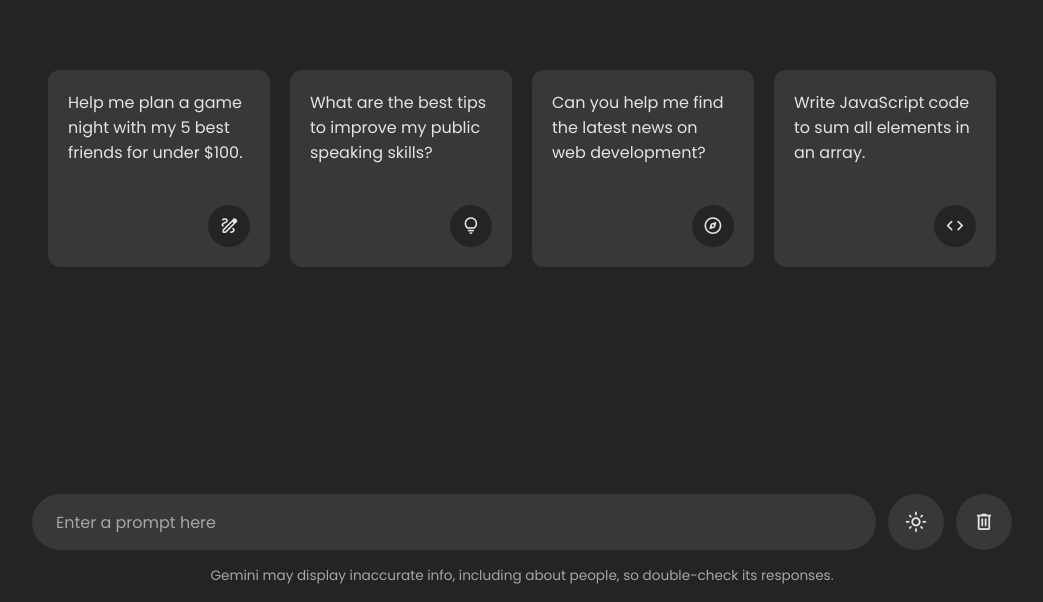
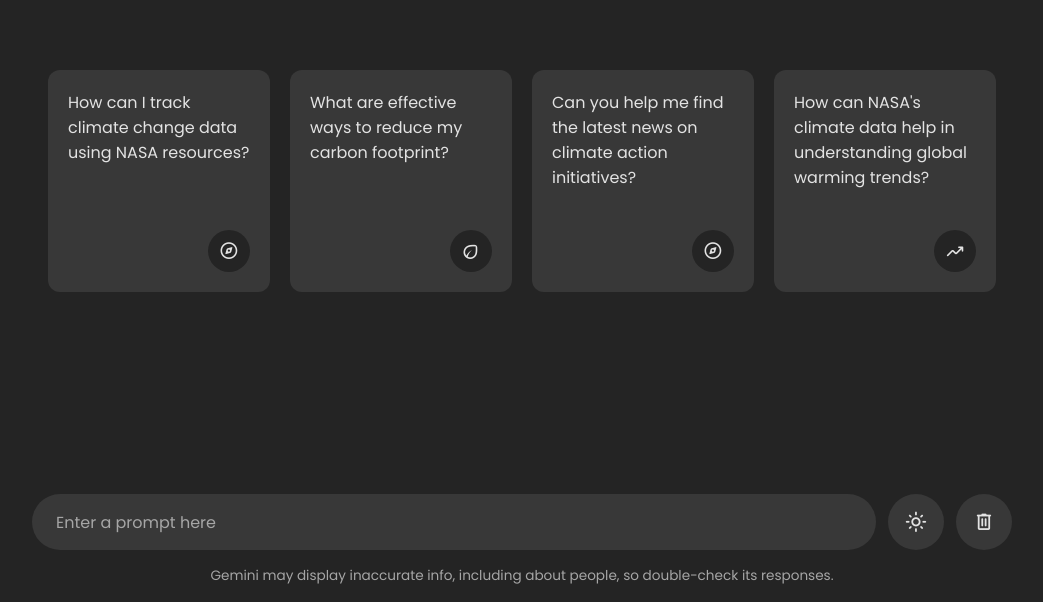
Before and after one commit to lowkeydinesh/eshers.github.io, a plain HTML site: page faq.html in a window 1280 px wide. Shown: the part 198-800 px from the top of the page, without its empty margins (118-1161 px from the left). Drawn offline with nearby package versions, Linux system fonts and the light colour scheme.

Commit message:
questions update

```diff
--- a/faq.html
+++ b/faq.html
@@ -18,22 +18,23 @@
     <!-- Suggestion list -->
     <ul class="suggestion-list">
         <li class="suggestion">
-        <h4 class="text">Help me plan a game night with my 5 best friends for under $100.</h4>
-        <span class="icon material-symbols-rounded">draw</span>
-      </li>
-      <li class="suggestion">
-        <h4 class="text">What are the best tips to improve my public speaking skills?</h4>
-        <span class="icon material-symbols-rounded">lightbulb</span>
-      </li>
-      <li class="suggestion">
-        <h4 class="text">Can you help me find the latest news on web development?</h4>
+          <h4 class="text">How can I track climate change data using NASA resources?</h4>
           <span class="icon material-symbols-rounded">explore</span>
         </li>
         <li class="suggestion">
-        <h4 class="text">Write JavaScript code to sum all elements in an array.</h4>
-        <span class="icon material-symbols-rounded">code</span>
+          <h4 class="text">What are effective ways to reduce my carbon footprint?</h4>
+          <span class="icon material-symbols-rounded">eco</span>
+        </li>
+        <li class="suggestion">
+          <h4 class="text">Can you help me find the latest news on climate action initiatives?</h4>
+          <span class="icon material-symbols-rounded">explore</span>
+        </li>
+        <li class="suggestion">
+          <h4 class="text">How can NASA's climate data help in understanding global warming trends?</h4>
+          <span class="icon material-symbols-rounded">trending_up</span>
         </li>
       </ul>
+
   </header>
 
   <!-- Chat List / Container -->
```
Lines whose indentation alone changed are shown as unchanged.
